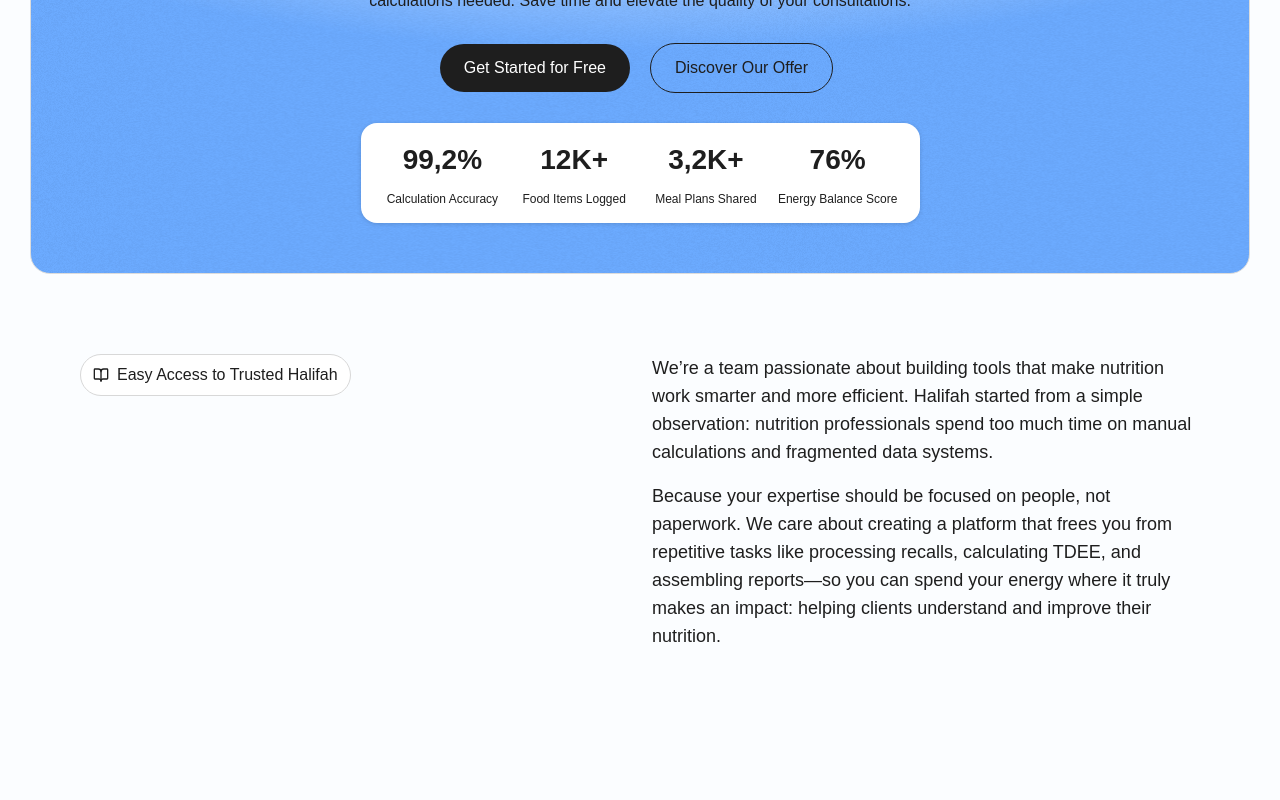
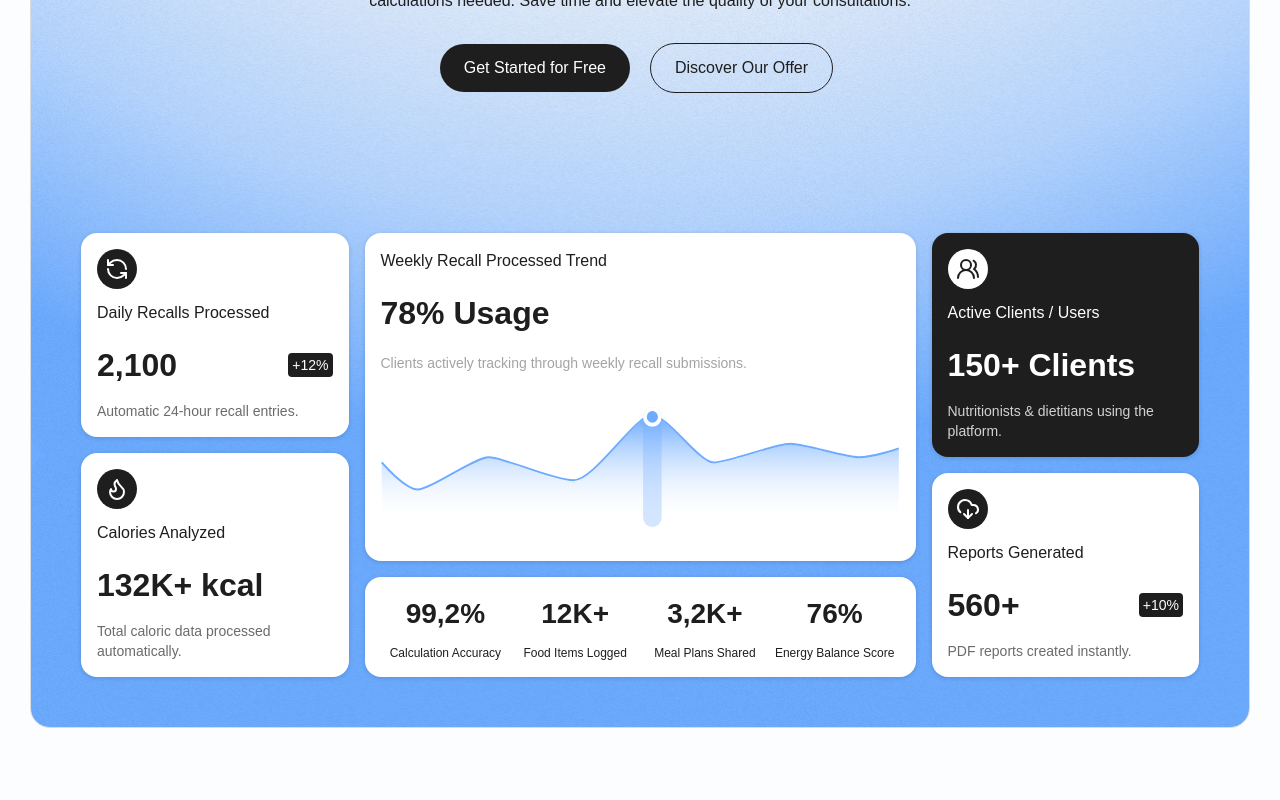
Before and after one commit to sandilokaa/halifah, a Next.js app: page / in a window 1280 px wide. Shown: the part 580-1380 px from the top of the page. Built offline with nearby package versions, Linux system fonts and the light colour scheme.

Commit message:
chore: update hero section & other

```diff
--- a/app/(home)/components/layout/Navbar.tsx
+++ b/app/(home)/components/layout/Navbar.tsx
@@ -1,8 +1,9 @@
 import Image from "next/image";
 import { LongButton } from "../ui/LongButton";
-import { MENUS } from "@/services/home/hero/mock/navbar-item-mock";
 import { useState } from "react";
 import { Dot } from "lucide-react";
+
+export const MENUS = ["Features", "Problem", "About Us", "Solutions", "FAQ"];
 
 export default function NavbarLandingPage() {
   const [active, setActive] = useState("Features");
--- a/app/(home)/components/ui/Badge.tsx
+++ b/app/(home)/components/ui/Badge.tsx
@@ -1,5 +1,3 @@
-"use client";
-
 import * as React from "react";
 import { cn } from "@/utils/cn";
 import { Slot } from "@radix-ui/react-slot";
--- a/app/(home)/components/ui/HeroCard.tsx
+++ b/app/(home)/components/ui/HeroCard.tsx
@@ -0,0 +1,101 @@
+import * as React from "react";
+import { cn } from "@/utils/cn";
+import { cva } from "class-variance-authority";
+
+/* =======================
+  Base Card Variants
+======================= */
+const heroCardVariants = cva("p-4 rounded-2xl drop-shadow-sm flex flex-col", {
+  variants: {
+    variant: {
+      default: "bg-white text-[#1E1E1E]",
+      dark: "bg-[#1E1E1E] text-white",
+      soft: "bg-[#F6F6F6] text-[#1E1E1E]",
+    },
+  },
+  defaultVariants: {
+    variant: "default",
+  },
+});
+
+/* =======================
+  Variant Style Mapping
+======================= */
+const variantStyles = {
+  default: {
+    icon: "bg-[#1E1E1E] text-white",
+    badge: "bg-[#1E1E1E] text-white",
+    description: "text-[#6B6B6B]",
+  },
+  dark: {
+    icon: "bg-white text-[#1E1E1E]",
+    badge: "bg-white text-[#1E1E1E]",
+    description: "text-white/80",
+  },
+  soft: {
+    icon: "bg-[#1E1E1E] text-white",
+    badge: "bg-[#1E1E1E] text-white",
+    description: "text-[#6B6B6B]",
+  },
+} as const;
+
+/* =======================
+  Props
+======================= */
+type HeroCardVariant = "default" | "dark" | "soft";
+
+type HeroCardProps = {
+  icon?: React.ReactNode;
+  title: string;
+  value: string | number;
+  badge?: string;
+  description?: string;
+  variant?: HeroCardVariant;
+  className?: string;
+};
+
+/* =======================
+  Component
+======================= */
+export function HeroCard({
+  icon,
+  title,
+  value,
+  badge,
+  description,
+  variant = "default",
+  className,
+}: HeroCardProps) {
+  const styles = variantStyles[variant];
+
+  return (
+    <div className={cn(heroCardVariants({ variant, className }))}>
+      {icon && (
+        <div className={cn("p-2 w-fit rounded-full", styles.icon)}>{icon}</div>
+      )}
+
+      <p className="mt-3 font-medium">{title}</p>
+
+      <div className="flex justify-between items-center mt-4">
+        <p className="font-semibold text-[32px]">{value}</p>
+
+        {badge && (
+          <div
+            className={cn(
+              "py-0.5 px-1 rounded-sm text-sm font-medium",
+              styles.badge
+            )}
+          >
+            {badge}
+          </div>
+        )}
+      </div>
+
+      {description && (
+        <p className={cn("mt-3 text-sm font-medium", styles.description)}>
+          {description}
+        </p>
+      )}
+    </div>
+  );
+}
--- a/app/(home)/components/ui/HeroStatItem.tsx
+++ b/app/(home)/components/ui/HeroStatItem.tsx
@@ -1,5 +1,3 @@
-"use client";
-
 type StatItemProps = {
   value: string;
   label: string;
--- a/app/(home)/components/ui/LongButton.tsx
+++ b/app/(home)/components/ui/LongButton.tsx
@@ -1,5 +1,3 @@
-"use client";
-
 import { cn } from "@/utils/cn";
 import { Slot } from "@radix-ui/react-slot";
 import { cva, type VariantProps } from "class-variance-authority";
--- a/app/(home)/sections/HeroSection.tsx
+++ b/app/(home)/sections/HeroSection.tsx
@@ -1,11 +1,18 @@
 "use client";
 
-import { Zap } from "lucide-react";
+import {
+  CloudDownload,
+  Flame,
+  RefreshCcw,
+  UsersRound,
+  Zap,
+} from "lucide-react";
 import { Badge } from "../components/ui/Badge";
 import { LongButton } from "../components/ui/LongButton";
-import { stateItemMock } from "@/services/home/hero/mock/state-item-mock";
 import { StatItem } from "../components/ui/HeroStatItem";
 import NavbarLandingPage from "../components/layout/Navbar";
+import { HeroCard } from "../components/ui/HeroCard";
+import Image from "next/image";
 
 export default function HeroSection() {
   return (
@@ -13,7 +20,7 @@ export default function HeroSection() {
       className="
         relative overflow-hidden
         px-12.5 pt-6 pb-12.5
-        bg-[radial-gradient(1200px_600px_at_top,#F8F8F8_41%,#B5D5FF_77%,#6CABFF_100%)]
+        bg-[radial-gradient(1200px_1000px_at_top,#F8F8F8_41%,#B5D5FF_77%,#6CABFF_100%)]
         rounded-[20px] border border-[#DCDCDC]
         before:content-['']
         before:absolute before:inset-0
@@ -23,17 +30,17 @@ export default function HeroSection() {
       "
     >
       <div className="flex flex-col gap-y-20">
-        <div className="flex z-1">
+        <div className="flex z-10">
           <NavbarLandingPage />
         </div>
         <div className="flex flex-col gap-y-7.5">
-          <div className="flex flex-col items-center z-1">
+          <div className="flex flex-col items-center z-10">
             <Badge
               text="One-click analysis designed for effortless consultations."
               icon={<Zap size={24} color="#1E1E1E" />}
             />
           </div>
-          <div className="grid grid-cols-12 gap-y-7.5 z-1">
+          <div className="grid grid-cols-12 gap-y-7.5 z-10">
             <div className="col-start-4 col-end-10 items-center">
               <p className="font-semibold text-[#1E1E1E] text-[56px] text-center">
                 Fast, Accurate Nutrition Analysis in One Click.
@@ -55,21 +62,75 @@ export default function HeroSection() {
               <LongButton text="Discover Our Offer" variant={"plain"} />
             </div>
           </div>
-          <div className="grid grid-cols-12 gay-x-4 z-1">
-            <div className="col-span-3"></div>
-            <div className="col-span-6">
-              <div className="flex flex-col gap-y-4">
-                <div className="grid grid-cols-12 p-4 bg-white rounded-2xl drop-shadow-sm">
-                  {stateItemMock.data.map((item, index) => {
-                    return (
-                      <div key={index} className="col-span-3">
-                        <StatItem value={item.value} label={item.label} />
-                      </div>
-                    );
-                  })}
+        </div>
+        <div className="mt-15 grid grid-cols-12 gap-x-4 z-10 items-stretch">
+          <div className="col-span-3 flex flex-col gap-y-4 h-full">
+            <HeroCard
+              icon={<RefreshCcw size={24} />}
+              title="Daily Recalls Processed"
+              value="2,100"
+              badge="+12%"
+              description="Automatic 24-hour recall entries."
+            />
+            <HeroCard
+              icon={<Flame size={24} />}
+              title="Calories Analyzed"
+              value="132K+ kcal"
+              description="Total caloric data processed automatically."
+            />
+          </div>
+          <div className="col-span-6 h-full">
+            <div className="flex flex-col gap-y-4 h-full">
+              <div className="flex flex-col gap-y-4 p-4 bg-white drop-shadow-sm rounded-2xl flex-1">
+                <p className="font-medium text-[#1E1E1E]">
+                  Weekly Recall Processed Trend
+                </p>
+                <p className="font-semibold text-[32px] text-[#1E1E1E]">
+                  78% Usage
+                </p>
+                <p className="text-sm font-medium text-[#A4A4A4]">
+                  Clients actively tracking through weekly recall submissions.
+                </p>
+                <div className="relative w-full flex-1">
+                  <Image
+                    src={"/images/chart/hero-chart.svg"}
+                    alt="Hero Chart"
+                    fill
+                    className="object-contain"
+                  />
+                </div>
+              </div>
+              <div className="grid grid-cols-12 p-4 bg-white rounded-2xl drop-shadow-sm">
+                <div className="col-span-3 h-full">
+                  <StatItem value="99,2%" label="Calculation Accuracy" />
+                </div>
+                <div className="col-span-3">
+                  <StatItem value="12K+" label="Food Items Logged" />
+                </div>
+                <div className="col-span-3">
+                  <StatItem value="3,2K+" label="Meal Plans Shared" />
+                </div>
+                <div className="col-span-3">
+                  <StatItem value="76%" label="Energy Balance Score" />
                 </div>
               </div>
             </div>
+          </div>
+          <div className="col-span-3 flex flex-col gap-y-4">
+            <HeroCard
+              icon={<UsersRound size={24} />}
+              title="Active Clients / Users"
+              value="150+ Clients"
+              description="Nutritionists & dietitians using the platform."
+              variant={"dark"}
+            />
+            <HeroCard
+              icon={<CloudDownload size={24} />}
+              title="Reports Generated"
+              value="560+"
+              badge="+10%"
+              description="PDF reports created instantly."
+            />
           </div>
         </div>
       </div>
--- a/services/home/hero/mock/navbar-item-mock.ts
+++ /dev/null
@@ -1 +0,0 @@
-export const MENUS = ["Features", "Problem", "About Us", "Solutions", "FAQ"];
--- a/services/home/hero/mock/state-item-mock.ts
+++ /dev/null
@@ -1,26 +0,0 @@
-import { IStateItemProps } from "../types/stat-item-type";
-
-export const stateItemMock: IStateItemProps = {
-  data: [
-    {
-      id: "accuracy",
-      value: "99,2%",
-      label: "Calculation Accuracy",
-    },
-    {
-      id: "food-logged",
-      value: "12K+",
-      label: "Food Items Logged",
-    },
-    {
-      id: "meal-plans",
-      value: "3,2K+",
-      label: "Meal Plans Shared",
-    },
-    {
-      id: "energy-score",
-      value: "76%",
-      label: "Energy Balance Score",
-    },
-  ],
-};
--- a/services/home/hero/types/stat-item-type.ts
+++ /dev/null
@@ -1,20 +0,0 @@
-import { Entity } from "@/types/entity";
-
-export interface IStateItem {
-  id: string;
-  value: string;
-  label: string;
-}
-
-export interface IStateItemProps {
-  data: IStateItem[];
-}
-
-export class StateItem extends Entity<IStateItemProps> {
-  unmarshall(): IStateItemProps {
-    return { ...this._props };
-  }
-  static create(props: IStateItemProps): StateItem {
-    return new StateItem(props);
-  }
-}
--- a/services/public/hero/types/stat-item-type.ts
+++ /dev/null
@@ -1,18 +0,0 @@
-export interface IStateItem {
-  id: string;
-  value: string;
-  name: string;
-}
-
-export interface IStateItemProps {
-  data: IStateItem[];
-}
-
-export class StateItem extends Entity<IStateItemProps> {
-  unmarshall(): IStateItemProps {
-    return { ...this._props };
-  }
-  static create(props: IStateItemProps): StateItem {
-    return new StateItem(props);
-  }
-}
```
Also changed, not shown: public/images/chart/hero-chart.svg (added).
